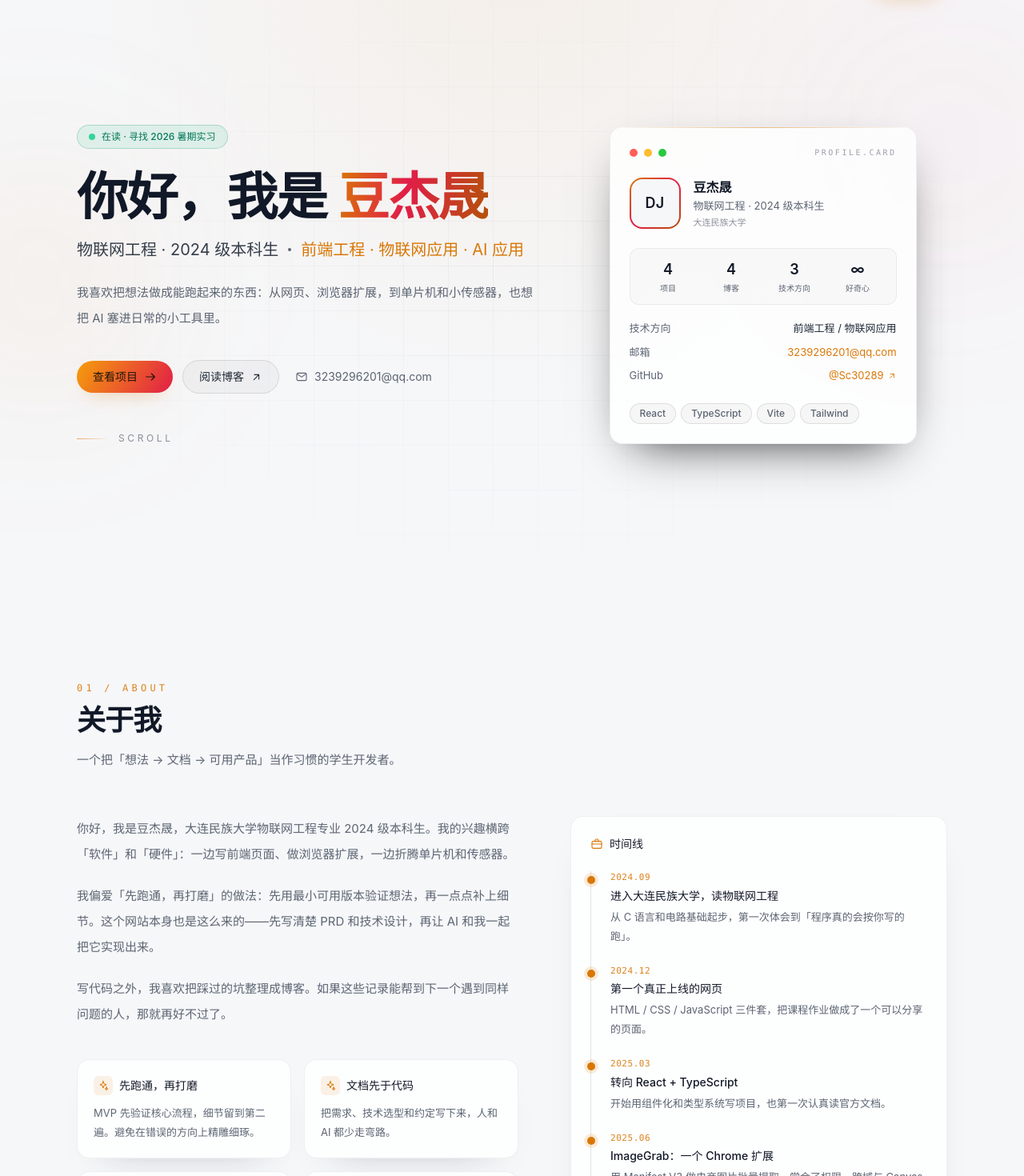
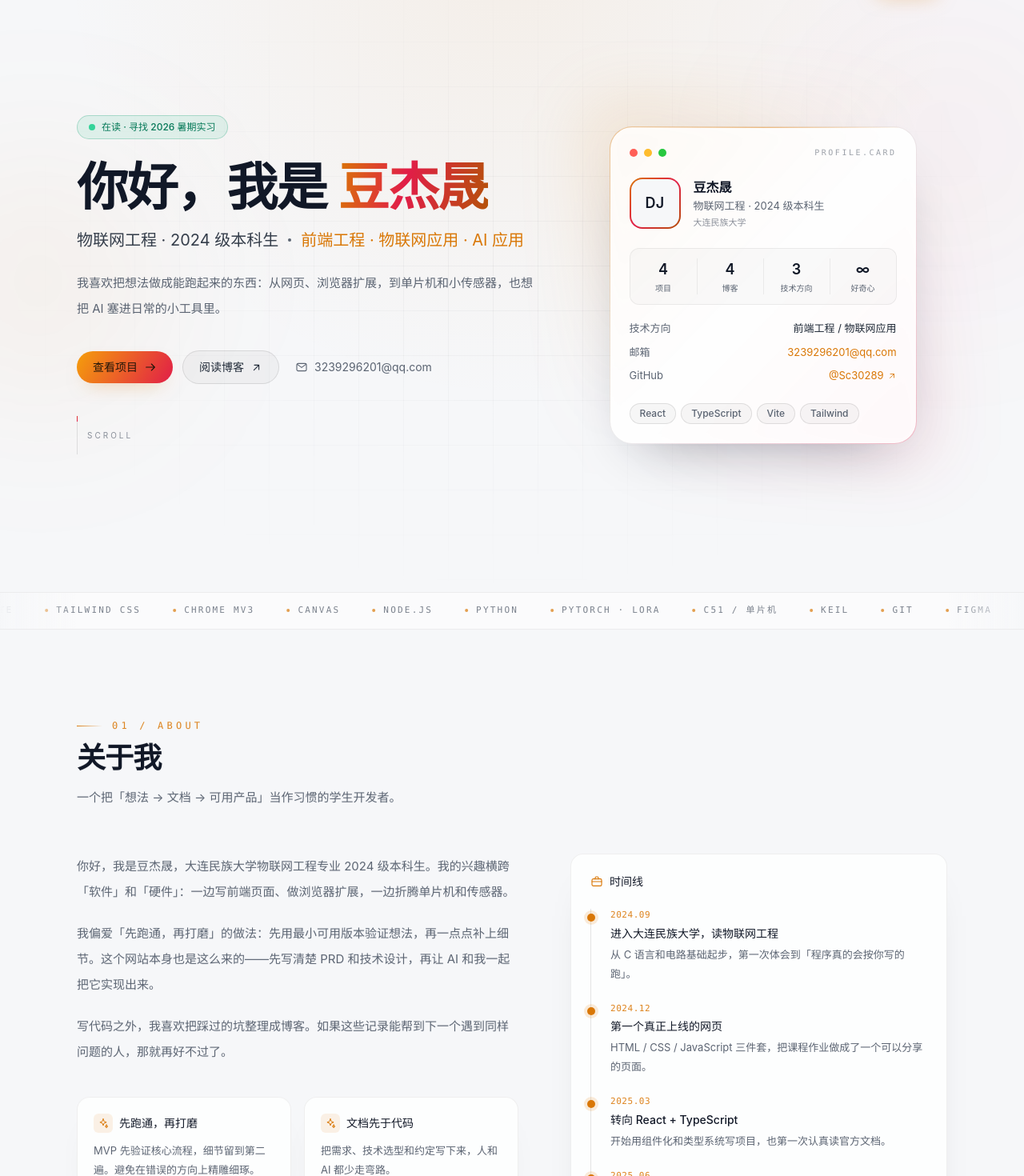
Before and after one commit to Sc30289/personal-site, a React (Vite) app: page / in a window 1280 px wide. Shown: the part 60-1530 px from the top of the page at 80% size. Built offline with nearby package versions, Linux system fonts and the light colour scheme.

Commit message:
feat: 个人网站 v1.0 上线（2026-10-30 11:08:28）

```diff
--- a/src/components/BlogSection.tsx
+++ b/src/components/BlogSection.tsx
@@ -10,7 +10,7 @@ export default function BlogSection() {
   const latest = posts.slice(0, 3)
 
   return (
-    <section id="blog" className="relative scroll-mt-24 py-24 sm:py-28">
+    <section id="blog" className="relative scroll-mt-24 border-y border-black/[0.05] bg-white/60 py-24 sm:py-28">
       <div className="container-page">
         <SectionHead
           eyebrow="04 / Blog"
@@ -29,7 +29,7 @@ export default function BlogSection() {
             <Reveal key={post.slug} delay={index * 60}>
               <Link
                 to={`/blog/${post.slug}`}
-                className="group grid gap-3 py-6 transition-colors hover:bg-black/[0.02] sm:grid-cols-[124px_1fr_40px] sm:items-center sm:gap-6"
+                className="group grid gap-3 py-6 transition-colors hover:bg-white/70 sm:grid-cols-[124px_1fr_40px] sm:items-center sm:gap-6"
               >
                 <span className="font-mono text-[12px] tracking-wide text-muted/80">
                   {shortDate(post.date)}
--- a/src/components/Footer.tsx
+++ b/src/components/Footer.tsx
@@ -8,6 +8,10 @@ export default function Footer() {
 
   return (
     <footer className="relative border-t border-black/[0.06] py-14">
+      <div
+        className="absolute inset-x-0 top-0 h-px bg-gradient-to-r from-transparent via-accent/40 to-transparent"
+        aria-hidden="true"
+      />
       <div className="container-page">
         <div className="grid gap-10 md:grid-cols-[1.4fr_1fr_1fr]">
           <div>
--- a/src/components/Hero.tsx
+++ b/src/components/Hero.tsx
@@ -39,7 +39,7 @@ export default function Hero() {
           </Reveal>
 
           <Reveal delay={80}>
-            <h1 className="mt-7 text-4xl font-semibold leading-[1.12] tracking-tight text-[#111827] sm:text-5xl lg:text-[64px]">
+            <h1 className="mt-7 text-balance text-4xl font-semibold leading-[1.12] tracking-tight text-[#111827] sm:text-5xl lg:text-[64px]">
               你好，我是 <span className="gradient-text">{profile.name}</span>
             </h1>
           </Reveal>
@@ -77,16 +77,23 @@ export default function Hero() {
           </Reveal>
 
           <Reveal delay={360}>
-            <div className="mt-12 flex items-center gap-3 text-xs uppercase tracking-[0.3em] text-muted/70">
-              <span className="h-px w-10 bg-gradient-to-r from-accent/60 to-transparent" />
-              scroll
+            <div className="mt-10 flex items-center gap-3">
+              <span className="relative block h-12 w-px overflow-hidden bg-black/10">
+                <span className="absolute inset-x-0 top-0 h-5 animate-scroll-line bg-gradient-to-b from-accent to-accent-violet" />
+              </span>
+              <span className="text-[10px] uppercase tracking-[0.3em] text-muted/70">scroll</span>
             </div>
           </Reveal>
         </div>
 
         <Reveal delay={200} className="relative">
           <div className="relative mx-auto w-full max-w-sm">
-            <div className="card relative overflow-hidden p-6 shadow-card">
+            <div
+              className="absolute -inset-8 -z-10 rounded-[40px] bg-gradient-to-br from-accent/15 via-transparent to-accent-violet/10 blur-2xl"
+              aria-hidden="true"
+            />
+            <div className="rounded-[28px] bg-gradient-to-br from-accent/35 via-black/[0.04] to-accent-violet/25 p-px shadow-[0_30px_70px_-40px_rgba(15,23,42,0.45)]">
+              <div className="relative overflow-hidden rounded-[27px] bg-white/95 p-6 backdrop-blur">
                 <div className="absolute inset-x-0 top-0 h-px bg-gradient-to-r from-transparent via-accent/50 to-transparent" />
                 <div className="flex items-center gap-2">
                   <span className="h-2.5 w-2.5 rounded-full bg-[#ff5f57]" />
@@ -110,9 +117,9 @@ export default function Hero() {
                 </div>
               </div>
 
-              <div className="mt-6 grid grid-cols-4 gap-2 rounded-xl border border-black/[0.06] bg-black/[0.02] p-3">
+              <div className="mt-6 grid grid-cols-4 divide-x divide-black/[0.06] rounded-xl border border-black/[0.06] bg-black/[0.02] py-3">
                 {profile.stats.map((stat) => (
-                  <div key={stat.label} className="text-center">
+                  <div key={stat.label} className="px-1 text-center">
                     <p className="text-lg font-semibold text-[#111827]">{stat.value}</p>
                     <p className="mt-0.5 text-[10px] text-muted">{stat.label}</p>
                   </div>
@@ -153,6 +160,7 @@ export default function Hero() {
               </div>
               </div>
             </div>
+          </div>
         </Reveal>
       </div>
     </section>
--- a/src/components/ProjectCard.tsx
+++ b/src/components/ProjectCard.tsx
@@ -24,7 +24,7 @@ export default function ProjectCard({ project }: { project: Project }) {
         to={project.cover.to}
         pattern={project.cover.pattern}
         mark={project.cover.mark}
-        className="h-44 w-full"
+        className="h-44 w-full transition-transform duration-500 group-hover:scale-[1.04]"
       />
 
       <div className="relative flex flex-1 flex-col p-6">
--- a/src/components/SectionHead.tsx
+++ b/src/components/SectionHead.tsx
@@ -13,9 +13,12 @@ export default function SectionHead({ eyebrow, title, desc, action }: SectionHea
     <Reveal>
       <div className="flex flex-col gap-6 sm:flex-row sm:items-end sm:justify-between">
         <div className="max-w-2xl">
-          <p className="eyebrow">{eyebrow}</p>
-          <h2 className="section-title">{title}</h2>
-          {desc ? <p className="mt-4 text-[15px] leading-7 text-muted">{desc}</p> : null}
+          <div className="flex items-center gap-3">
+            <span className="h-px w-8 bg-gradient-to-r from-accent to-transparent" aria-hidden="true" />
+            <p className="eyebrow">{eyebrow}</p>
+          </div>
+          <h2 className="section-title text-balance">{title}</h2>
+          {desc ? <p className="mt-4 max-w-xl text-[15px] leading-7 text-muted">{desc}</p> : null}
         </div>
         {action ? <div className="shrink-0">{action}</div> : null}
       </div>
--- a/src/components/Skills.tsx
+++ b/src/components/Skills.tsx
@@ -16,7 +16,7 @@ export default function Skills() {
   const toolbox = data.toolbox
 
   return (
-    <section id="skills" className="relative scroll-mt-24 py-24 sm:py-28">
+    <section id="skills" className="relative scroll-mt-24 border-y border-black/[0.05] bg-white/60 py-24 sm:py-28">
       <div
         className="pointer-events-none absolute inset-x-0 top-0 -z-10 h-px bg-gradient-to-r from-transparent via-black/10 to-transparent"
         aria-hidden="true"
--- /dev/null
+++ b/src/components/TechMarquee.tsx
@@ -0,0 +1,43 @@
+const items = [
+  'React 18',
+  'TypeScript',
+  'Vite',
+  'Tailwind CSS',
+  'Chrome MV3',
+  'Canvas',
+  'Node.js',
+  'Python',
+  'PyTorch · LoRA',
+  'C51 / 单片机',
+  'Keil',
+  'Git',
+  'Figma',
+]
+
+/** 首页技术栈跑马灯：纯 CSS 无限滚动，悬停暂停。 */
+export default function TechMarquee() {
+  return (
+    <section
+      aria-label="常用技术栈"
+      className="relative overflow-hidden border-y border-black/[0.06] bg-white/60 py-3.5"
+    >
+      <div className="pointer-events-none absolute inset-y-0 left-0 z-10 w-24 bg-gradient-to-r from-[#F6F7F9] to-transparent" />
+      <div className="pointer-events-none absolute inset-y-0 right-0 z-10 w-24 bg-gradient-to-l from-[#F6F7F9] to-transparent" />
+      <div className="flex w-max animate-marquee gap-10 hover:[animation-play-state:paused]">
+        {[0, 1].map((group) => (
+          <div key={group} className="flex shrink-0 items-center gap-10" aria-hidden={group === 1}>
+            {items.map((item) => (
+              <span
+                key={`${group}-${item}`}
+                className="inline-flex items-center gap-2.5 whitespace-nowrap font-mono text-[11px] uppercase tracking-[0.2em] text-muted/80"
+              >
+                <span className="h-1 w-1 rounded-full bg-accent/70" />
+                {item}
+              </span>
+            ))}
+          </div>
+        ))}
+      </div>
+    </section>
+  )
+}
--- a/src/index.css
+++ b/src/index.css
@@ -82,10 +82,24 @@
   }
 
   .btn-primary {
-    @apply btn text-[#201509];
+    @apply btn relative overflow-hidden text-[#201509];
     background-image: linear-gradient(120deg, #f59e0b, #e11d48 55%, #fbbf24);
     background-size: 200% 100%;
     box-shadow: 0 10px 26px -14px rgba(217, 119, 6, 0.55);
+  }
+
+  .btn-primary::after {
+    content: '';
+    position: absolute;
+    inset: 0;
+    background: linear-gradient(115deg, transparent 25%, rgba(255, 255, 255, 0.45) 48%, transparent 72%);
+    transform: translateX(-130%);
+    transition: transform 0.8s ease;
+    pointer-events: none;
+  }
+
+  .btn-primary:hover::after {
+    transform: translateX(130%);
   }
 
   .btn-primary:hover {
--- a/src/pages/Home.tsx
+++ b/src/pages/Home.tsx
@@ -4,6 +4,7 @@ import Skills from '../components/Skills'
 import ProjectsSection from '../components/ProjectsSection'
 import BlogSection from '../components/BlogSection'
 import Contact from '../components/Contact'
+import TechMarquee from '../components/TechMarquee'
 import { useDocumentTitle } from '../hooks/useDocumentTitle'
 
 export default function Home() {
@@ -12,6 +13,7 @@ export default function Home() {
   return (
     <main id="main">
       <Hero />
+      <TechMarquee />
       <About />
       <Skills />
       <ProjectsSection />
--- a/tailwind.config.js
+++ b/tailwind.config.js
@@ -50,10 +50,20 @@ export default {
           '0%': { backgroundPosition: '0% 50%' },
           '100%': { backgroundPosition: '200% 50%' },
         },
+        marquee: {
+          '0%': { transform: 'translateX(0)' },
+          '100%': { transform: 'translateX(-50%)' },
+        },
+        scrollLine: {
+          '0%': { transform: 'translateY(-120%)' },
+          '60%, 100%': { transform: 'translateY(320%)' },
+        },
       },
       animation: {
         float: 'float 7s ease-in-out infinite',
         shimmer: 'shimmer 8s linear infinite',
+        marquee: 'marquee 36s linear infinite',
+        'scroll-line': 'scrollLine 2.2s ease-in-out infinite',
       },
     },
   },
```
Also changed, not shown: screenshots/home.png, 5 other files (tests, documents, lock files or other folders). Lines whose indentation alone changed are shown as unchanged.
